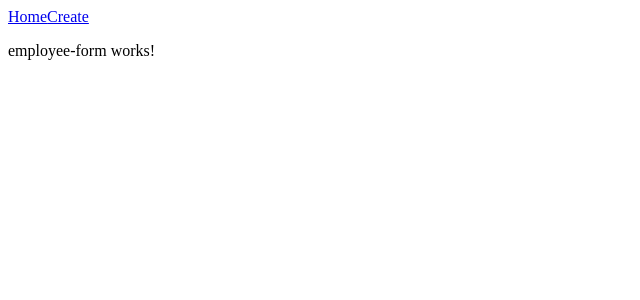
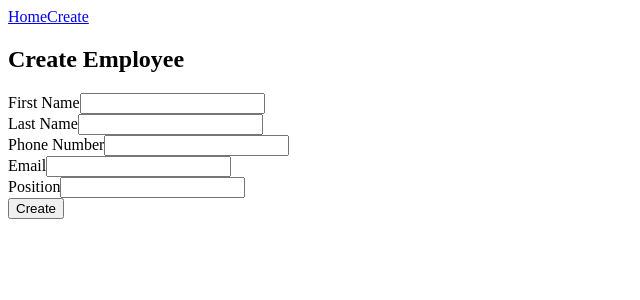
Before and after one commit to jstruchlak/Employee-Managment-UI, an Angular app in the folder EmployeeMangment/: page /create in a window 1280 px wide. Shown: the top 300 px of the page, without its empty margins (0-640 px from the left). Built offline with nearby package versions, Linux system fonts and the light colour scheme.

Commit message:
Added form and 2 way binding

```diff
--- a/EmployeeMangment/src/components/employee-form/employee-form.component.html
+++ b/EmployeeMangment/src/components/employee-form/employee-form.component.html
@@ -1 +1,29 @@
-<p>employee-form works!</p>
+<h2>Create Employee</h2>
+
+<form (ngSubmit)="onSubmit()">
+
+    <div>
+        <label>First Name</label>
+        <!--  2 way data binding [()] -->
+        <input type="text" name="firstname" [(ngModel)]="employee.firstName" />
+    </div>
+    <div>
+        <label>Last Name</label>
+        <input type="text" name="lastname" [(ngModel)]="employee.lastName" />
+    </div>
+    <div>
+        <label>Phone Number</label>
+        <input type="phone" name="phone" [(ngModel)]="employee.phone">
+    </div>
+    <div>
+        <label>Email</label>
+        <input type="email" name="email" [(ngModel)]="employee.email">
+    </div>
+    <div>
+        <label>Position</label>
+        <input type="text" name="position" [(ngModel)]="employee.position">
+    </div>
+
+    <button type="submit">Create</button>
+
+</form>
--- a/EmployeeMangment/src/components/employee-form/employee-form.component.ts
+++ b/EmployeeMangment/src/components/employee-form/employee-form.component.ts
@@ -1,12 +1,27 @@
 import { Component } from '@angular/core';
+import { FormsModule } from '@angular/forms';
+import { Employee } from '../../models/employee';
 
 @Component({
   selector: 'app-employee-form',
   standalone: true,
-  imports: [],
+  imports: [FormsModule],
   templateUrl: './employee-form.component.html',
   styleUrl: './employee-form.component.css'
 })
 export class EmployeeFormComponent {
 
+  employee: Employee = {
+    id: 0,
+    firstName: '',
+    lastName: '',
+    phone: '',
+    email: '',
+    position: ''
+  }
+
+  onSubmit(): void {
+    console.log(this.employee);
+  }
+
 }
```
